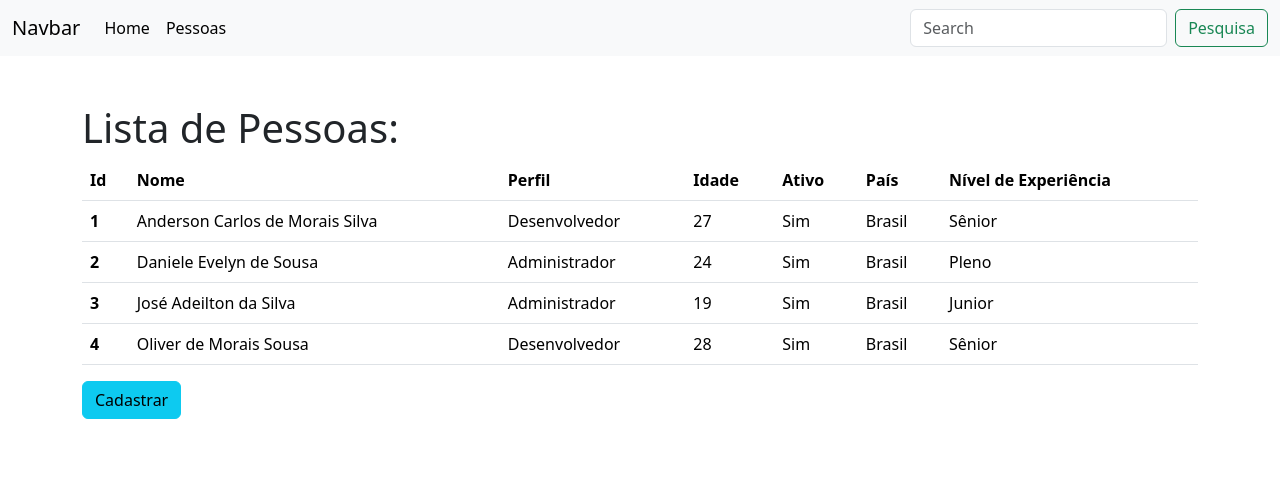
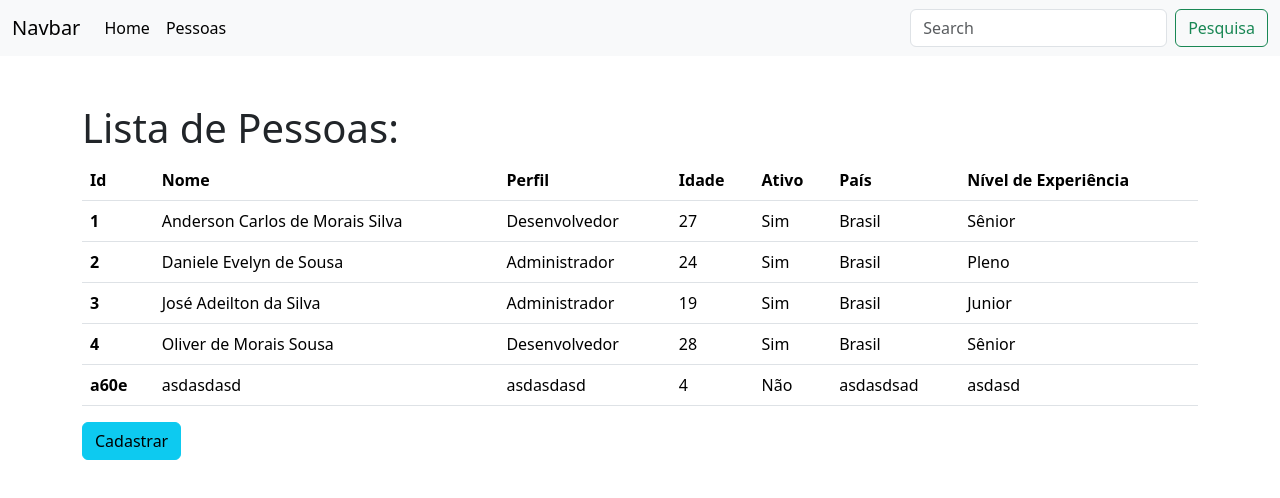
Before and after one commit to andersoncaarlos/app-pessoas, an Angular app: page /profiles in a window 1280 px wide. Shown: the top 498 px of the page. Built offline with nearby package versions, Linux system fonts and the light colour scheme; data requests are answered from the project's data file.

Commit message:
adicionado alerta cadastro

```diff
--- a/angular.json
+++ b/angular.json
@@ -26,7 +26,8 @@
             ],
             "styles": [
               "src/styles.css",
-              "node_modules/bootstrap/dist/css/bootstrap.min.css"
+              "node_modules/bootstrap/dist/css/bootstrap.min.css",
+              "node_modules/ngx-toastr/toastr.css"
             ],
             "scripts": [
               "node_modules/@popperjs/core/dist/umd/popper.min.js",
--- a/package.json
+++ b/package.json
@@ -11,7 +11,7 @@
   },
   "private": true,
   "dependencies": {
-    "@angular/animations": "^16.2.0",
+    "@angular/animations": "^16.2.12",
     "@angular/common": "^16.2.0",
     "@angular/compiler": "^16.2.0",
     "@angular/core": "^16.2.0",
@@ -21,6 +21,7 @@
     "@angular/router": "^16.2.0",
     "@popperjs/core": "^2.11.8",
     "bootstrap": "^5.3.3",
+    "ngx-toastr": "^19.0.0",
     "rxjs": "~7.8.0",
     "tslib": "^2.3.0",
     "zone.js": "~0.13.0"
--- a/src/app/_components/pages/profile/profile-create-update/profile-create-update.component.html
+++ b/src/app/_components/pages/profile/profile-create-update/profile-create-update.component.html
@@ -1,27 +1,27 @@
 <div>
     <form (ngSubmit)="onSubmit()" [formGroup]="profileForm">
         <div class="mb-3">
-            <label for="nome" class="form-label">Nome:</label>
+            <label for="nome" class="form-label">Nome<span class="text-danger">*</span>:</label>
             <input type="text" class="form-control" id="nome" formControlName="nome">
         </div>
         <div class="mb-3">
-            <label for="perfil" class="form-label">Perfil:</label>
+            <label for="perfil" class="form-label">Perfil<span class="text-danger">*</span>:</label>
             <input type="text" class="form-control" id="perfil" formControlName="perfil">
         </div>
         <div class="mb-3">
-            <label for="idade" class="form-label">Idade:</label>
+            <label for="idade" class="form-label">Idade<span class="text-danger">*</span>:</label>
             <input type="number" class="form-control" id="idade" formControlName="idade">
         </div>
         <div class="mb-3">
-            <label for="email" class="form-label">E-mail:</label>
+            <label for="email" class="form-label">E-mail<span class="text-danger">*</span>:</label>
             <input type="email" class="form-control" id="email" aria-describedby="emailHelp" formControlName="email">
           </div>
         <div class="mb-3">
-            <label for="pais" class="form-label">País</label>
+            <label for="pais" class="form-label">País:</label>
             <input type="text" class="form-control" id="pais" formControlName="pais">
         </div>
         <div class="mb-3">
-            <label for="nome" class="form-label">Nível de Experiência</label>
+            <label for="nome" class="form-label">Nível de Experiência:</label>
             <input type="text" class="form-control" id="nome" formControlName="nivelExperiencia">
         </div>
 
--- a/src/app/_components/pages/profile/profile-create-update/profile-create-update.component.ts
+++ b/src/app/_components/pages/profile/profile-create-update/profile-create-update.component.ts
@@ -1,5 +1,7 @@
 import { Component } from '@angular/core';
-import { FormControl, FormGroup, Validators } from '@angular/forms';
+import { FormBuilder, FormControl, FormGroup, Validators } from '@angular/forms';
+import { ProfileService } from 'src/app/services/profile.service';
+import { ToastrService } from 'ngx-toastr';
 
 @Component({
   selector: 'app-profile-create-update',
@@ -8,17 +10,27 @@ import { FormControl, FormGroup, Validators } from '@angular/forms';
 })
 export class ProfileCreateUpdateComponent {
 
-  onSubmit() {
 
+  profileForm: FormGroup;
+
+  constructor(private fb: FormBuilder, private profileService: ProfileService, private toastr: ToastrService) {
+    this.profileForm = this.fb.group({
+      nome: ['', Validators.required],
+      perfil: ['', Validators.required],
+      idade: [0, [Validators.required, Validators.min(0)]],
+      email: ['', [Validators.required, Validators.email]],
+      pais: [''],
+      nivelExperiencia: ['']
+    });
   }
 
-  nome = '';
-  profileForm = new FormGroup({
-    nome: new FormControl('', Validators.required),
-    perfil: new FormControl('', Validators.required),
-    idade: new FormControl(0, Validators.required),
-    email: new FormControl('', [Validators.required, Validators.email]),
-    pais: new FormControl(''),
-    nivelExperiencia: new FormControl('')
-  })
+  onSubmit(): void {
+    if (this.profileForm.valid) {
+      const profile = this.profileForm.value;
+      this.profileService.cadastrar(profile).subscribe(result => {
+        this.toastr.success('Pessoa cadastrada com sucesso!!!');
+        this.profileForm.reset();
+      });
+    }
+  }
 }
--- a/src/app/app.module.ts
+++ b/src/app/app.module.ts
@@ -10,6 +10,8 @@ import { HomeComponent } from './_components/pages/home/home.component';
 import { HttpClientModule } from '@angular/common/http';
 import { ProfileService } from './services/profile.service';
 import { FormsModule, ReactiveFormsModule } from '@angular/forms';
+import { BrowserAnimationsModule } from '@angular/platform-browser/animations';
+import { ToastrModule } from 'ngx-toastr';
 
 @NgModule({
   declarations: [
@@ -24,7 +26,12 @@ import { FormsModule, ReactiveFormsModule } from '@angular/forms';
     AppRoutingModule,
     HttpClientModule,
     FormsModule,
-    ReactiveFormsModule
+    ReactiveFormsModule,
+    BrowserAnimationsModule,
+    ToastrModule.forRoot({
+      positionClass: 'toast-top-right',
+      preventDuplicates: true,
+      progressBar: true})
   ],
   providers: [
     ProfileService
--- a/src/app/services/profile.service.ts
+++ b/src/app/services/profile.service.ts
@@ -14,4 +14,8 @@ export class ProfileService {
   buscarTodos(): Observable<Pessoa[]> {
     return this.http.get<Pessoa[]>(this.api)
   }
+
+  cadastrar(pessoa: Pessoa): Observable<Pessoa> {
+    return this.http.post<Pessoa>(this.api, pessoa);
+  }
 }
--- a/src/db.json
+++ b/src/db.json
@@ -1,44 +1,53 @@
 {
   "profiles": [
     {
-            "id" : 1,
-            "nome" : "Anderson Carlos de Morais Silva",
-            "perfil" : "Desenvolvedor",
-            "idade" : 27,
-            "email" : "anderson@gmail.com",
-            "ativo" : true,
-            "pais" : "Brasil",
-            "nivelExperiencia" : "Sênior"
+      "id": "1",
+      "nome": "Anderson Carlos de Morais Silva",
+      "perfil": "Desenvolvedor",
+      "idade": 27,
+      "email": "anderson@gmail.com",
+      "ativo": true,
+      "pais": "Brasil",
+      "nivelExperiencia": "Sênior"
     },
     {
-            "id" : 2,
-            "nome" : "Daniele Evelyn de Sousa",
-            "perfil" : "Administrador",
-            "idade" : 24,
-            "email" : "daniele@gmail.com",
-            "ativo" : true,
-            "pais" : "Brasil",
-            "nivelExperiencia" : "Pleno"
+      "id": "2",
+      "nome": "Daniele Evelyn de Sousa",
+      "perfil": "Administrador",
+      "idade": 24,
+      "email": "daniele@gmail.com",
+      "ativo": true,
+      "pais": "Brasil",
+      "nivelExperiencia": "Pleno"
     },
     {
-            "id" : 3,
-            "nome" : "José Adeilton da Silva",
-            "perfil" : "Administrador",
-            "idade" : 19,
-            "email" : "jose@gmail.com",
-            "ativo" : true,
-            "pais" : "Brasil",
-            "nivelExperiencia" : "Junior"
+      "id": "3",
+      "nome": "José Adeilton da Silva",
+      "perfil": "Administrador",
+      "idade": 19,
+      "email": "jose@gmail.com",
+      "ativo": true,
+      "pais": "Brasil",
+      "nivelExperiencia": "Junior"
     },
     {
-            "id" : 4,
-            "nome" : "Oliver de Morais Sousa",
-            "perfil" : "Desenvolvedor",
-            "idade" : 28,
-            "email" : "oliver@gmail.com",
-            "ativo" : true,
-            "pais" : "Brasil",
-            "nivelExperiencia" : "Sênior"
+      "id": "4",
+      "nome": "Oliver de Morais Sousa",
+      "perfil": "Desenvolvedor",
+      "idade": 28,
+      "email": "oliver@gmail.com",
+      "ativo": true,
+      "pais": "Brasil",
+      "nivelExperiencia": "Sênior"
+    },
+    {
+      "id": "a60e",
+      "nome": "asdasdasd",
+      "perfil": "asdasdasd",
+      "idade": 4,
+      "email": "asdasdasd@asdasd",
+      "pais": "asdasdsad",
+      "nivelExperiencia": "asdasd"
     }
   ]
 }
```
Also changed, not shown: 1 other file (tests, documents, lock files or other folders). Lines whose indentation alone changed are shown as unchanged.
